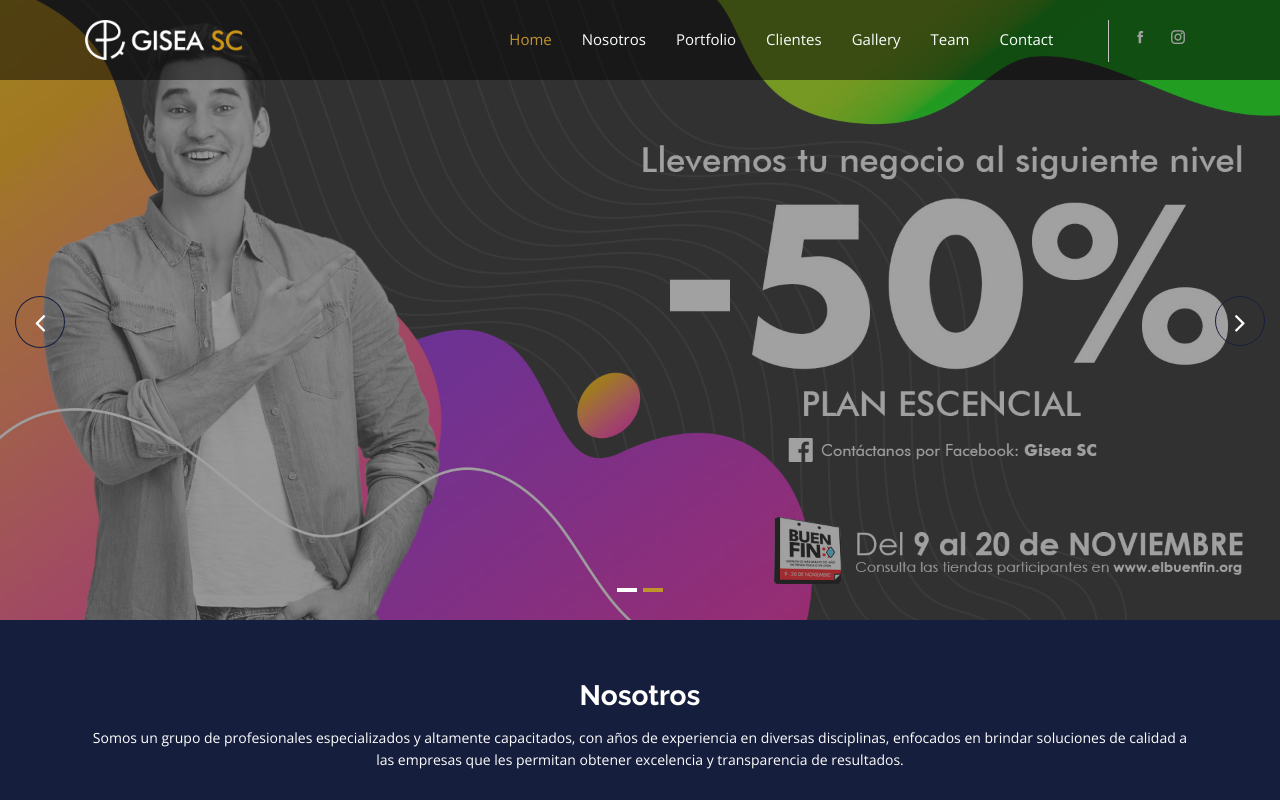
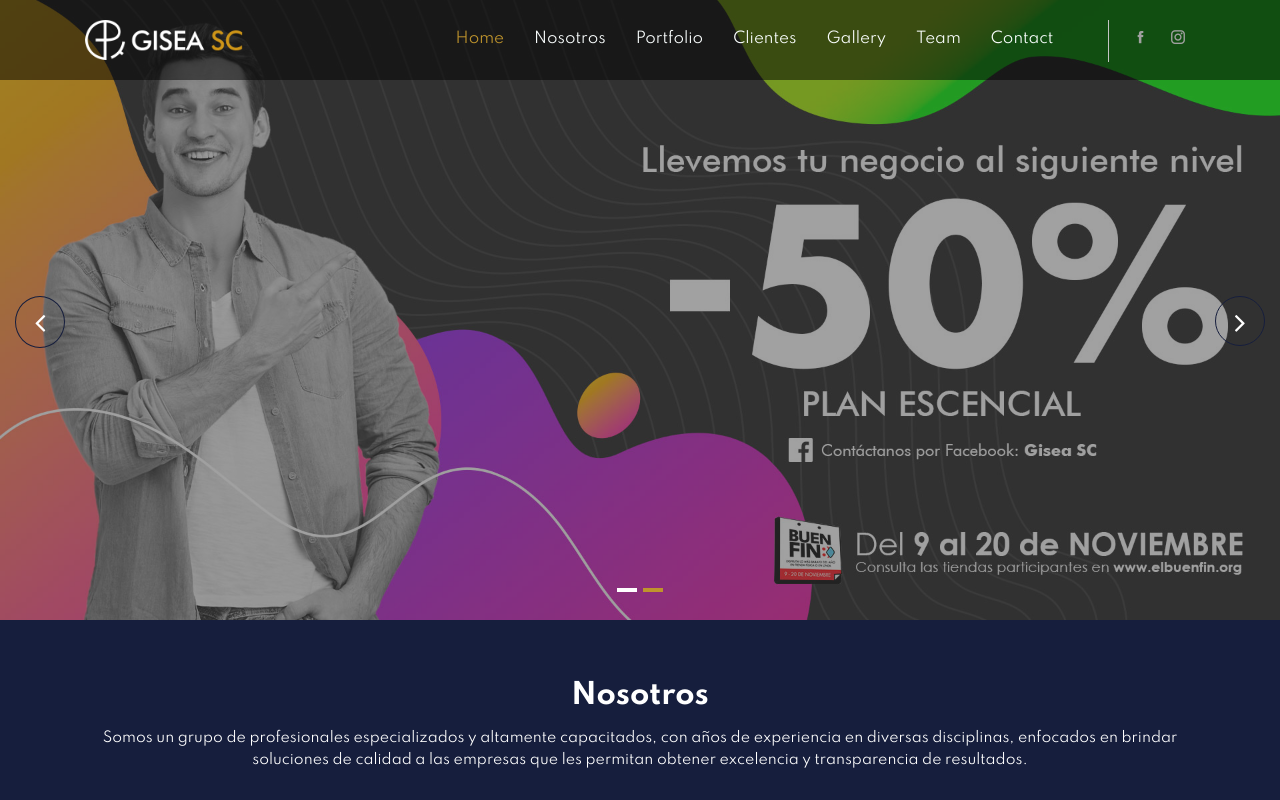
Before and after one commit to rych182/gisea-new, a plain HTML site: page index.html in a window 1280 px wide. Shown: the top 800 px of the page. Drawn offline with nearby package versions, Linux system fonts and the light colour scheme.

Commit message:
tipografia

```diff
--- a/assets/css/style.css
+++ b/assets/css/style.css
@@ -57,6 +57,7 @@ img {
 p {
     margin: 0 0 15px;
     color: #444;
+    font-family: 'Spartan', sans-serif;
 }
 
 h1,
@@ -65,7 +66,7 @@ h3,
 h4,
 h5,
 h6 {
-    font-family: 'Raleway', sans-serif;
+    font-family: 'Spartan', sans-serif;
     margin: 0 0 15px;
     color: #444;
     font-weight: 500;
@@ -104,6 +105,7 @@ h6 {
 a {
     transition: all 0.3s ease 0s;
     text-decoration: none;
+    font-family: 'Spartan', sans-serif;
 }
 
 a:hover {
@@ -119,7 +121,7 @@ a:hover {
 body {
     background: #fff none repeat scroll 0 0;
     color: #444;
-    font-family: 'Open Sans', sans-serif;
+    font-family: 'Spartan', sans-serif;
     font-size: 14px;
     text-align: left;
     overflow-x: hidden;
--- a/index.html
+++ b/index.html
@@ -15,6 +15,8 @@
 
     <!-- Google Fonts -->
     <link href="https://fonts.googleapis.com/css?family=Open+Sans:300,400,400i,600,700|Raleway:300,400,400i,500,500i,700,800,900" rel="stylesheet">
+    <link rel="preconnect" href="https://fonts.gstatic.com">
+    <link href="https://fonts.googleapis.com/css2?family=Spartan:wght@100;200;300;400;500;600;700;800;900&display=swap" rel="stylesheet">
 
     <!-- Vendor CSS Files -->
     <link href="assets/vendor/bootstrap/css/bootstrap.min.css" rel="stylesheet">
```
